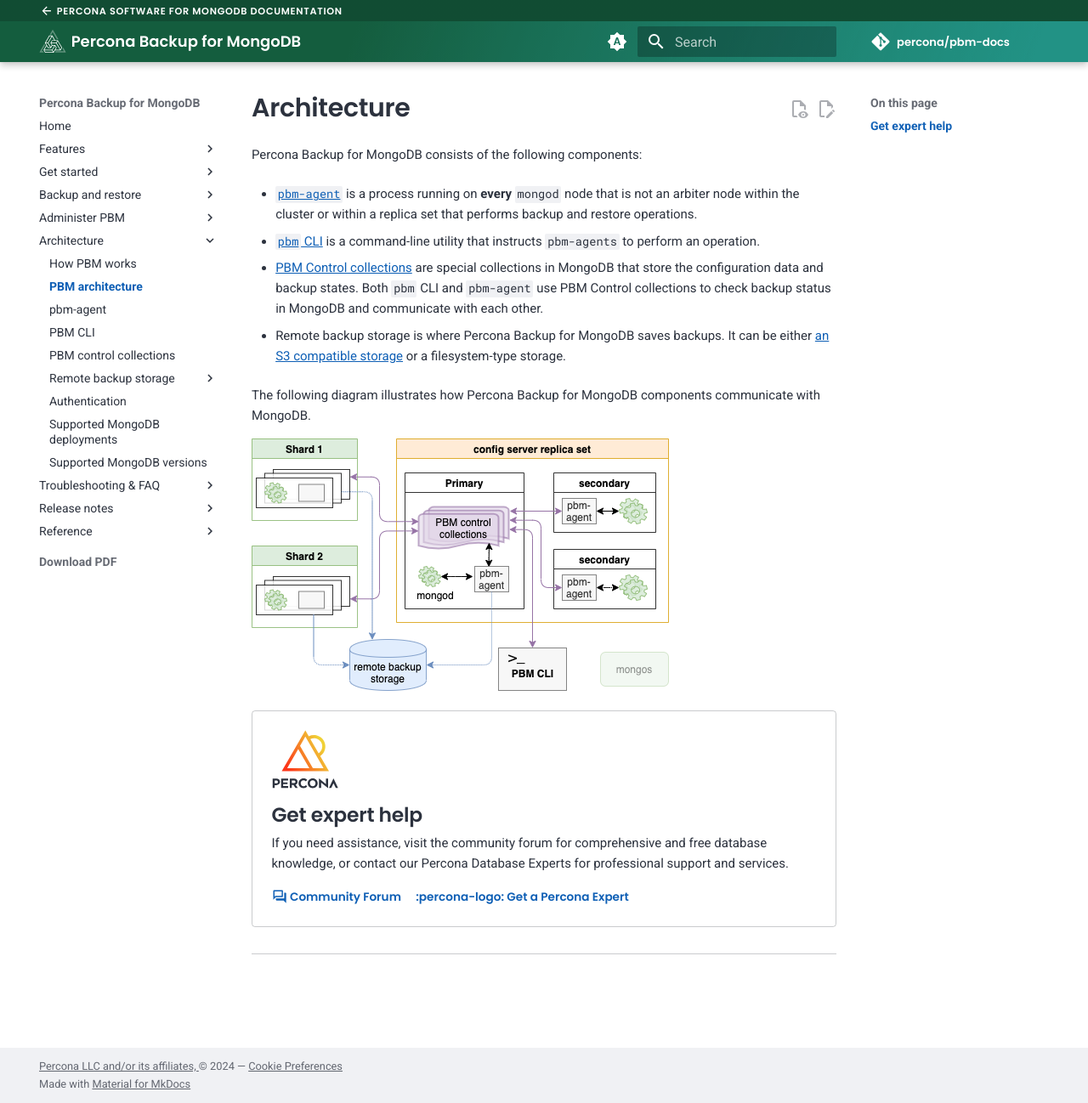
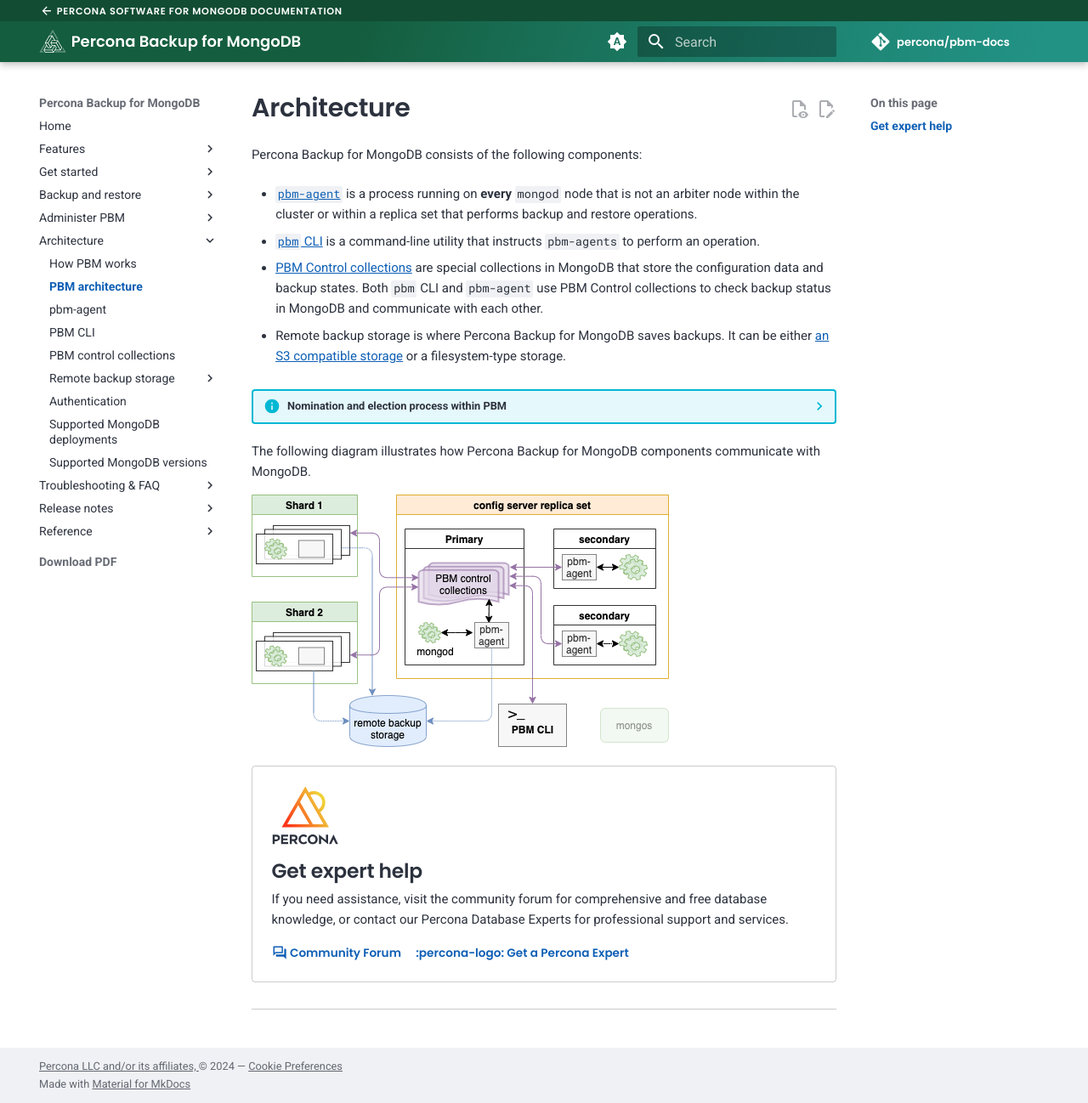
Before and after one commit to percona/pbm-docs, an MkDocs documentation site: the page built from docs/details/architecture.md, in a window 1280 px wide and 1298 px high. Shown: the whole window at 85% size. Built offline with MkDocs 1.6.1 and Material for MkDocs 9.7.7, drawn with Linux system fonts in a browser that asks for light colours; nearby versions of some CDN libraries; comment, search, counter and statistics services are not loaded; some of the changed lines change nothing that is shown.

Commit message:
possible warning message (v1)

```diff
--- a/docs/details/architecture.md
+++ b/docs/details/architecture.md
@@ -10,6 +10,9 @@
 
 * Remote backup storage is where Percona Backup for MongoDB saves backups. It can be either [an S3 compatible storage](../reference/glossary.md#s3-compatible-storage) or a filesystem-type storage.
 
+??? info "Nomination and election process within PBM"
+     If the `pbm-agent` running on the primary node of the replica set or in the primary node of the config replica set fails, the backup will not start as these agents are responsible for internal nomination process. It is therefore required to ensure all the `pbm-agent` are up and running.
+
 The following diagram illustrates how Percona Backup for MongoDB components communicate with MongoDB.
 
 ![image](../_images/pbm-architecture.png){ align=center}
```
